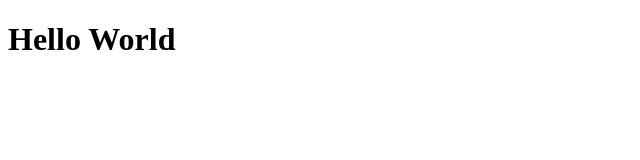
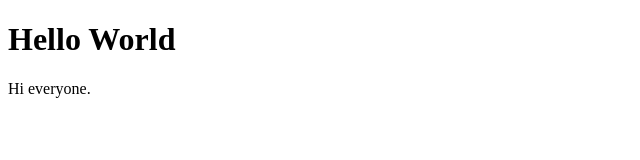
Before and after one commit to LMario98/Full_Stack_1, a plain HTML site: page HelloWorld.html in a window 1280 px wide. Shown: the full height of the page, 0-640 px from the left. Drawn offline with Linux system fonts and the light colour scheme.

Commit message:
I added paragraph

```diff
--- a/HelloWorld.html
+++ b/HelloWorld.html
@@ -7,5 +7,6 @@
 </head>
 <body>
     <h1>Hello World</h1>
+    <p>Hi everyone.</p>
 </body>
 </html>
```
